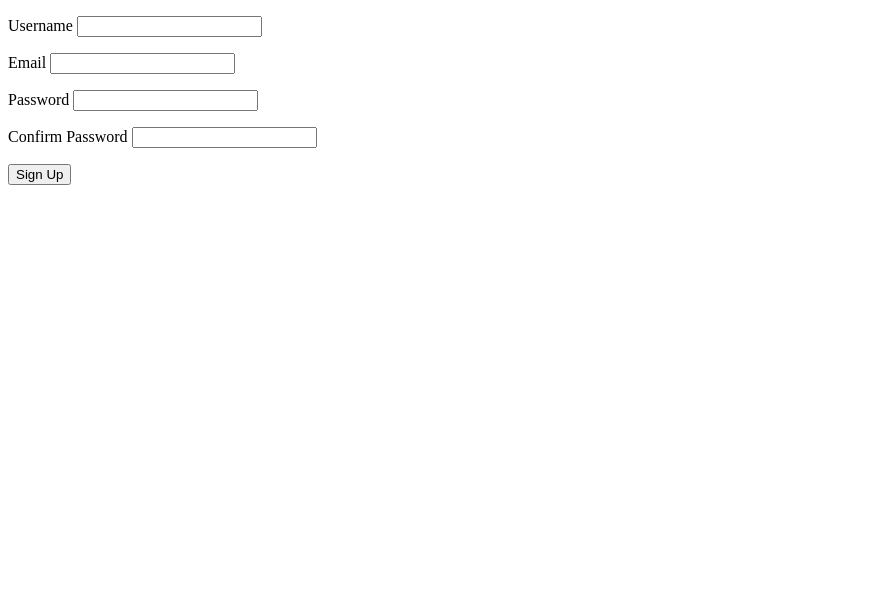
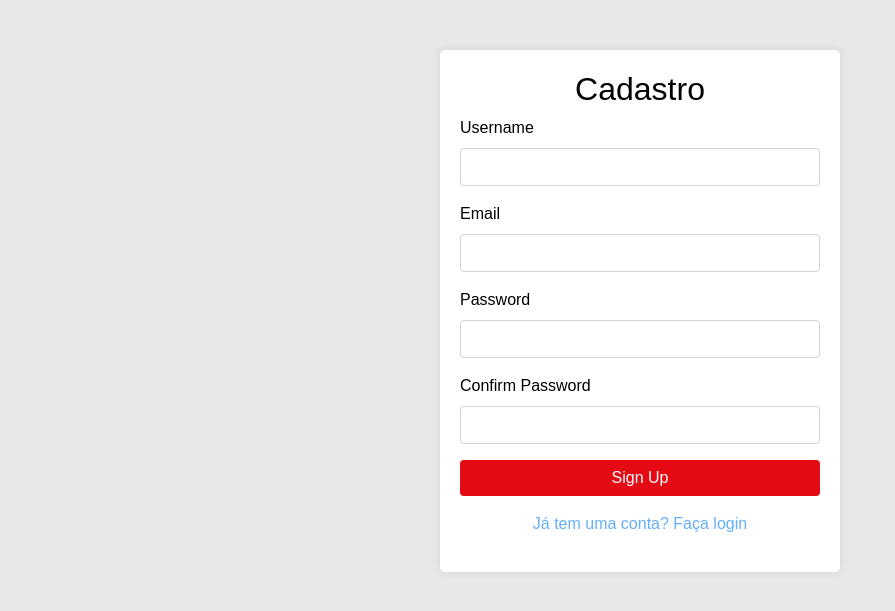
Before and after one commit to Badfox16/filmes_ml, a Flask app: page /register in a window 1280 px wide. Shown: the top 611 px of the page, without its empty margins (0-895 px from the left). Run offline with Flask 3, Linux system fonts and the light colour scheme; parts of the project's set-up code (start-up, migrations or seed data) failed here and were passed over; some libraries are stand-ins or nearby versions.

```diff
--- /dev/null
+++ b/static/styles.css
@@ -0,0 +1,28 @@
+body {
+    background-color: #E8E8E8;
+    color: #000000;
+    font-family: Arial, sans-serif;
+}
+
+.form-container {
+    background-color: #ffffff;
+    padding: 20px;
+    border-radius: 5px;
+    box-shadow: 0 0 10px rgba(0, 0, 0, 0.1);
+    max-width: 400px;
+    margin: 50px auto;
+}
+
+.btn-custom {
+    background-color: #e50914;
+    color: #ffffff;
+    border: none;
+}
+
+.btn-custom:hover {
+    background-color: #d40813;
+}
+
+a {
+    color: #64afff;
+}
--- a/templates/home.html
+++ b/templates/home.html
@@ -27,10 +27,10 @@
 <body id="content" style="font-family: 'Noto Sans JP', sans-serif;">
 
 	<div class="ml-container" style="display: block;">
-		<a href="#" target="_blank" class="github-corner" title="Veja o código fonte no GitHub">
+    <a href="https://github.com/Badfox16/filmes_ml" target="_blank" class="github-corner" title="Veja o código fonte no GitHub">
       <svg data-toggle="tooltip"
       data-placement="left" width="80" height="80" viewBox="0 0 250 250"
-			style="fill:#64afff; color:#fff; position: fixed;z-index:100; top: 0; border: 0; right: 0;" aria-hidden="true">
+      style="fill:#64afff; color:#fff; position: fixed; z-index:100; top: 0; border: 0; right: 0;" aria-hidden="true">
         <path d="M0,0 L115,115 L130,115 L142,142 L250,250 L250,0 Z"></path>
         <path
           d="M128.3,109.0 C113.8,99.7 119.0,89.6 119.0,89.6 C122.0,82.7 120.5,78.6 120.5,78.6 C119.2,72.0 123.4,76.3 123.4,76.3 C127.3,80.9 125.5,87.3 125.5,87.3 C122.9,97.6 130.6,101.9 134.4,103.2"
--- a/templates/register.html
+++ b/templates/register.html
@@ -4,15 +4,31 @@
     <meta charset="UTF-8">
     <meta name="viewport" content="width=device-width, initial-scale=1.0">
     <title>Cadastro</title>
+    <link rel="stylesheet" href="https://stackpath.bootstrapcdn.com/bootstrap/4.5.2/css/bootstrap.min.css">
+    <link rel="stylesheet" href="{{ url_for('static', filename='styles.css') }}">
 </head>
 <body>
-    <form method="POST" action="{{ url_for('register') }}">
-        {{ form.hidden_tag() }}
-        <p>{{ form.username.label }} {{ form.username() }}</p>
-        <p>{{ form.email.label }} {{ form.email() }}</p>
-        <p>{{ form.password.label }} {{ form.password() }}</p>
-        <p>{{ form.confirm_password.label }} {{ form.confirm_password() }}</p>
-        <p>{{ form.submit() }}</p>
-    </form>
+    <div class="form-container">
+        <h2 class="text-center">Cadastro</h2>
+        <form method="POST" action="{{ url_for('register') }}">
+            {{ form.hidden_tag() }}
+            <div class="form-group">
+                {{ form.username.label }} {{ form.username(class="form-control") }}
+            </div>
+            <div class="form-group">
+                {{ form.email.label }} {{ form.email(class="form-control") }}
+            </div>
+            <div class="form-group">
+                {{ form.password.label }} {{ form.password(class="form-control") }}
+            </div>
+            <div class="form-group">
+                {{ form.confirm_password.label }} {{ form.confirm_password(class="form-control") }}
+            </div>
+            <div class="form-group text-center">
+                {{ form.submit(class="btn btn-custom btn-block") }}
+            </div>
+            <p class="text-center"><a href="{{ url_for('login') }}">Já tem uma conta? Faça login</a></p>
+        </form>
+    </div>
 </body>
 </html>
```
Also changed, not shown: doc.py (added, +49 -0 lines), requirements.txt (+80 -17 lines), templates/login.html (+18 -6 lines), 11 other files. Lines whose indentation alone changed are shown as unchanged.
